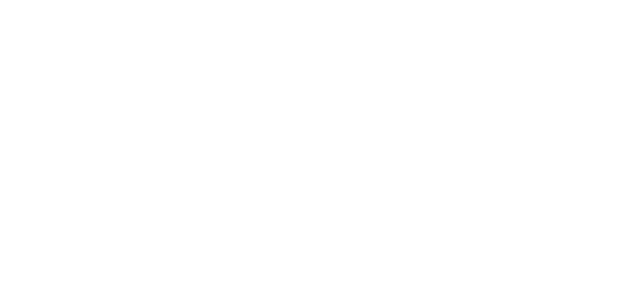
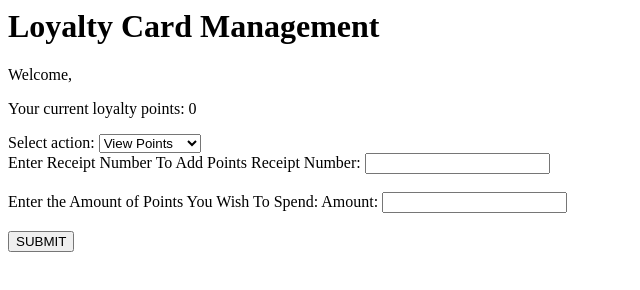
Before and after one commit to FTouray/LoyaltyCardApplication, a plain HTML site: page LoyaltyCardApp/PointsMainPage.html in a window 1280 px wide. Shown: the whole page, without its empty margins (0-640 px from the left). Drawn offline with Linux system fonts and the light colour scheme.

Commit message:
View, add and spend points all in one html file

```diff
--- a/LoyaltyCardApp/PointsMainPage.html
+++ b/LoyaltyCardApp/PointsMainPage.html
@@ -1 +1,33 @@
-<!--Displays the balance-->
+<html>
+  <head>
+    <title>Points Main Page</title>
+  </head>
+  <body>
+    <h1>Loyalty Card Management</h1>
+    <p>Welcome,</p>
+    <p>Your current loyalty points: <span id="loyaltyPoints">0</span></p>
+    <form action="PointsManagementServlet" method="get">
+      <label for="action">Select action:</label>
+
+      <select name="action">
+        <option value="view">View Points</option>
+        <option value="add">Add Points</option>
+        <option value="spend">Spend Points</option></select
+      ><br />
+
+      <div id="addPointsDiv">
+        Enter Receipt Number To Add Points Receipt Number:
+        <input type="number" name="receiptNumber" /><br />
+      </div>
+
+      <br />
+
+      <div id="spendPointsDiv">
+        Enter the Amount of Points You Wish To Spend: Amount:
+        <input type="number" name="pointsToSpend"/>
+      </div>
+      <br />
+      <input type="submit" value="SUBMIT" />
+    </form>
+  </body>
+</html>
```
